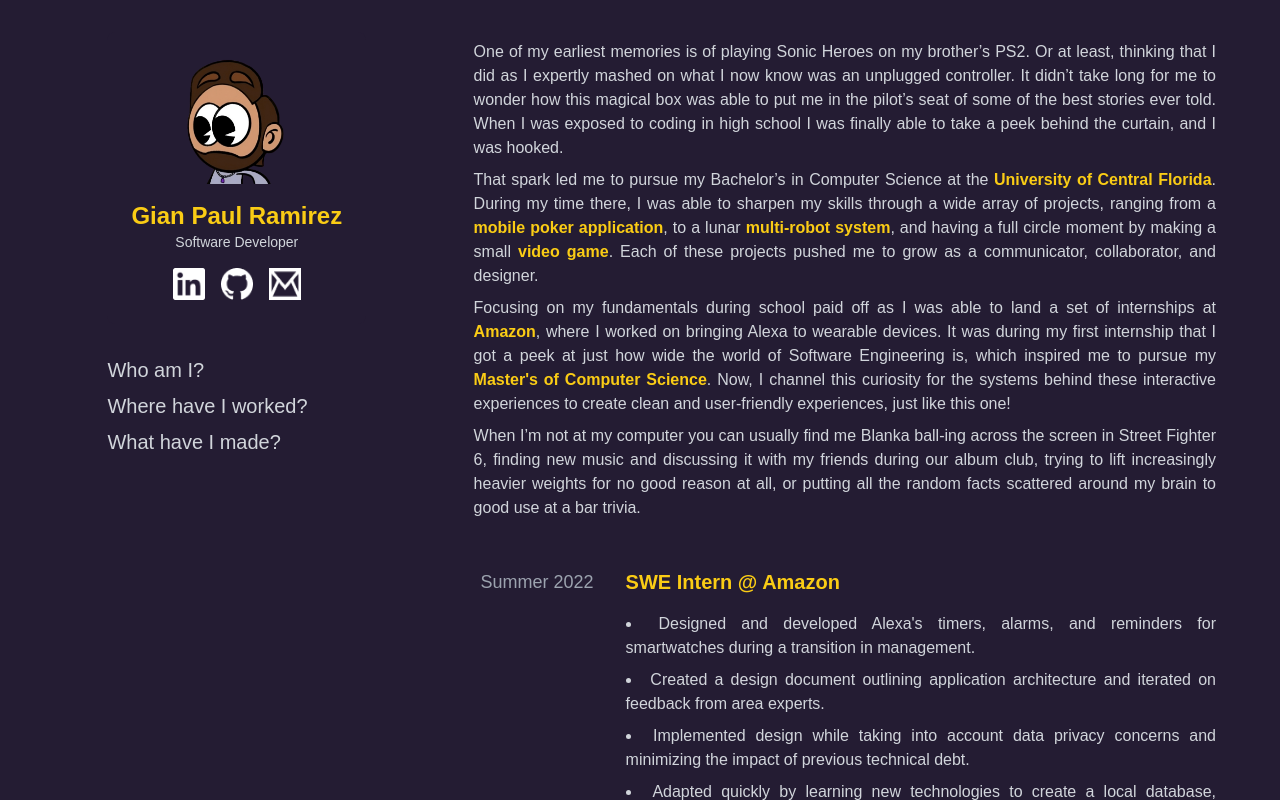
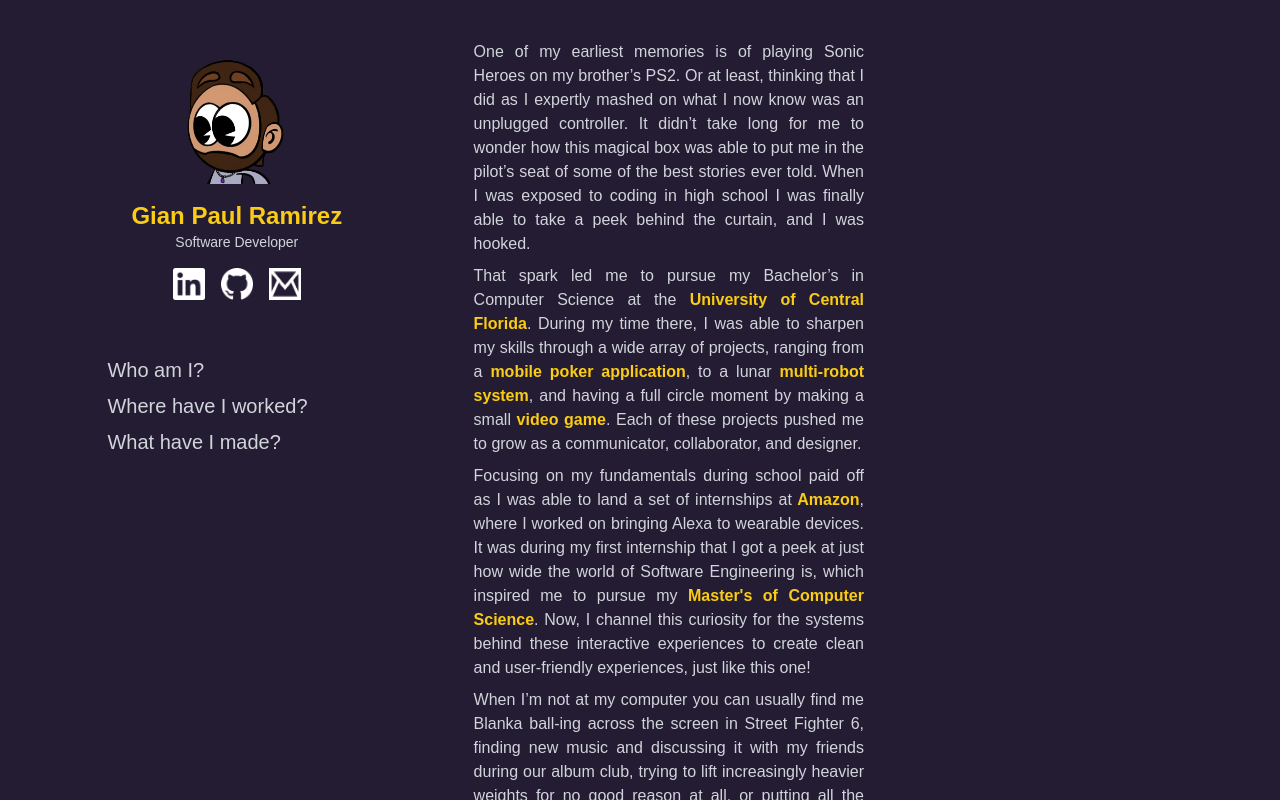
Before and after one commit to paul-rl/personal-website, a Next.js app: page / in a window 1280 px wide. Built offline with nearby package versions, Linux system fonts and the light colour scheme.

Commit message:
Added projects section to home page

```diff
--- a/src/app/page.js
+++ b/src/app/page.js
@@ -1,9 +1,28 @@
+"use client";
+import React, { useRef } from 'react';
 import About from "./components/About";
 import Experience from "./components/Experience";
 import Header from "./components/Header";
 import { STRINGS } from "./constants/strings";
+import Navbar from './components/Navbar';
+import Project from './components/Project'
 
 export default function Home() {
+  const scrollableContentRef = useRef(null);
+
+  const scrollToSection = (sectionId) => {
+    const section = document.getElementById(sectionId);
+    if (section && scrollableContentRef.current) {
+      const offset = 40;
+      const sectionPosition = section.offsetTop - scrollableContentRef.current.offsetTop - offset;
+
+      scrollableContentRef.current.scrollTo({
+        top: sectionPosition,
+        behavior: 'smooth'
+      });
+    }
+  };
+
   return (
     <div className="bg-background min-h-screen">
       <div
@@ -12,30 +31,31 @@
       >
         {/* Fixed Column */}
         <div className="sticky mx-auto top-0 h-screen p-8 text-white">
-          {/* Header*/}
           <Header/>
-
-          {/* Navbar Section (Bottom Links) */}
-          <nav className="space-y-2 text-gray-300 text-xl mt-8">
-            <a href="#who-am-i" className="block hover:text-yellow-400">Who am I?</a>
-            <a href="#where-have-i-worked" className="block hover:text-yellow-400">Where have I worked?</a>
-            <a href="#what-have-i-made" className="block hover:text-yellow-400">What have I made?</a>
-          </nav>
+          <Navbar sections={STRINGS.navbar.home} scrollToSection={scrollToSection}/>
         </div>
 
         {/* Scrollable Column */}
         <div
+          ref={scrollableContentRef}
           style={{ textAlign: 'justify' }}
-          className="max-w-4xl overflow-y-scroll h-screen p-8">
+          className="pr-96 overflow-x-hidden overflow-y-scroll h-screen p-8 no-scrollbar">
           <div>
-            <div className="mb-12">
+            <section id="about" className="mb-20">
               <About />
-            </div>
+            </section>
 
+            <section id="experience" className="mb-20">
+              {STRINGS.experience.jobs.map((job, index) => (
+                <Experience key={index} job={job} />
+              ))}
+            </section>
 
-            {STRINGS.experience.jobs.map((job, index) => (
-              <Experience key={index} job={job} />
-            ))}
+            <section id="projects" className="mb-12">
+              {STRINGS.experience.projects.map((project, index) => (
+                <Project key={index} project={project} />
+              ))}
+            </section>
           </div>
         </div>
       </div>
```
